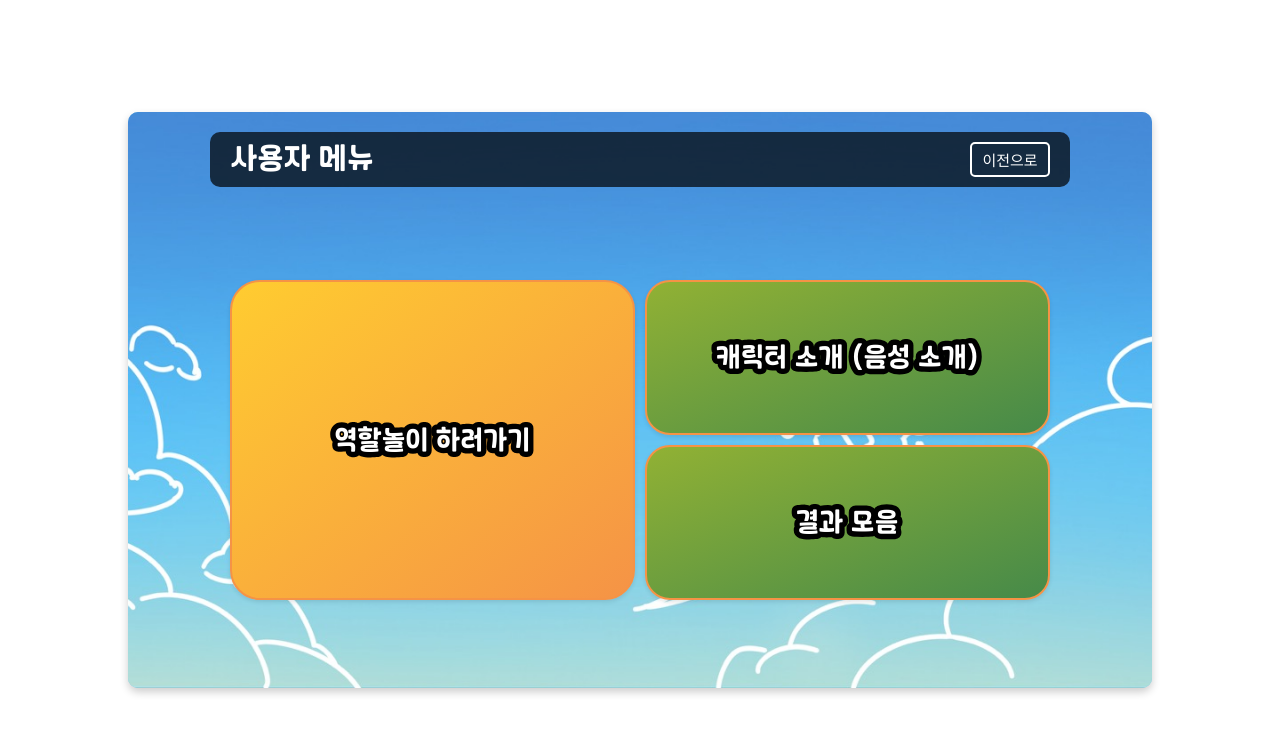
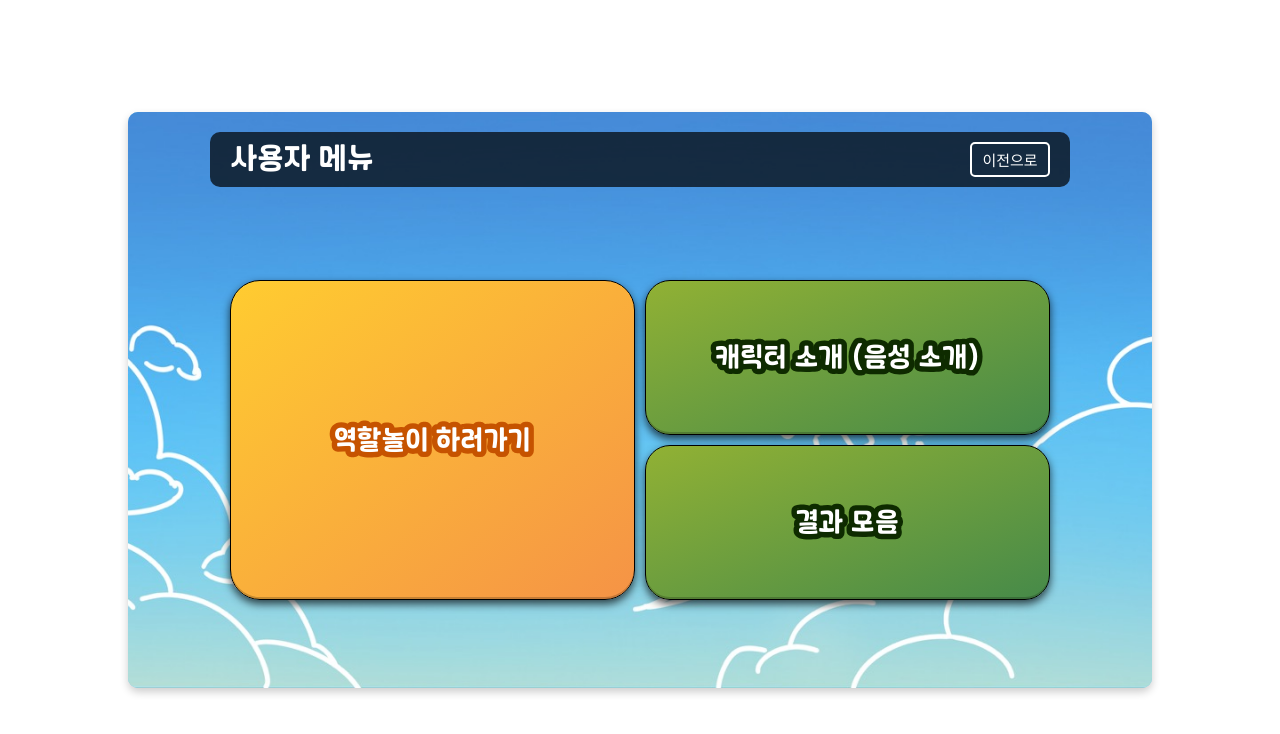
Before and after one commit to Prize-Three/roleplay_frontend, a React (Create React App) app: page / in a window 1280 px wide. Shown: the top 734 px of the page. Built offline with nearby package versions, Linux system fonts and the light colour scheme.

Commit message:
[Home] renderButtonContent에 인자로 style네임 넘겨서, 다른 스타일 적용하기

```diff
--- a/src/pages/Home/Home.jsx
+++ b/src/pages/Home/Home.jsx
@@ -5,15 +5,15 @@ import styles from './Home.module.scss';
 
 function Home() {
     const navigate = useNavigate();
-    const renderButtonContent = (text) => (
+    const renderButtonContent = (text, outlineClass) => (
         <svg className={styles.svgText} viewBox="0 0 200 50" xmlns="http://www.w3.org/2000/svg">
             <text
                 x="50%"
                 y="50%"
                 textAnchor="middle"
                 dominantBaseline="middle"
-                className={styles.textOutline}
-                strokeLinejoin="round" /* 곡선 연결부를 둥글게 */
+                className={outlineClass}
+                strokeLinejoin="round"
             >
                 {text}
             </text>
@@ -29,9 +29,6 @@ function Home() {
         </svg>
     );
 
-
-
-
     return (
         <Layout>
             <div className={styles.homeContainerWrap}>
@@ -43,15 +40,15 @@ function Home() {
                     <div className={styles.buttonContainer}>
                         <div className={styles.leftColumn}>
                             <button className={styles.startBtn} onClick={() => navigate('/situation')}>
-                                {renderButtonContent('역할놀이 하러가기')}
+                                {renderButtonContent('역할놀이 하러가기', styles.startTextOutline)}
                             </button>
                         </div>
                         <div className={styles.rightColumn}>
                             <button className={styles.menuButton} onClick={() => navigate('/voice-manage')}>
-                                {renderButtonContent('캐릭터 소개 (음성 소개)')}
+                                {renderButtonContent('캐릭터 소개 (음성 소개)', styles.menuTextOutline)}
                             </button>
                             <button className={styles.menuButton} onClick={() => navigate('/total-result')}>
-                                {renderButtonContent('결과 모음')}
+                                {renderButtonContent('결과 모음', styles.menuTextOutline)}
                             </button>
                         </div>
                     </div>
--- a/src/pages/Home/Home.module.scss
+++ b/src/pages/Home/Home.module.scss
@@ -87,22 +87,22 @@
 }
 
 .menuButton, .startBtn {
-    border: 2px solid #F59346;
+    border: 1px solid #000000;
     font-family: 'LaundryGothicBold', sans-serif;
-    background: linear-gradient(to bottom right, #FFCC30, #F59346);
+    background: linear-gradient(to top, #F59346, #FFCC30); /* 위쪽으로 그라데이션 방향 변경 */
     font-size: 15px;
     cursor: pointer;
     padding: 20px;
     text-align: center;
     border-radius: 10px;
     transition: background-color 0.3s ease, transform 0.3s ease;
-    box-shadow: 0 2px 4px rgba(0, 0, 0, 0.1);
+    box-shadow: 0 4px 8px rgba(0, 0, 0, 0.7), inset 0 -2px 0 rgba(0, 0, 0, 0.2); /* 외부 및 내부 그림자 추가 */
     width: 100%;
     position: relative;
+
 }
 
 .startBtn {
-
     border-radius: 30px;
     height: 320px;
     background: linear-gradient(
@@ -127,13 +127,19 @@
     height: 100%;
 }
 
-.textOutline {
-    fill: none; /* 내부 색상 없앰 */
-    stroke: black; /* 테두리 색상 */
-    stroke-width: 6px; /* 테두리 두께 */
+.startTextOutline {
+    fill: none;
+    stroke: #C65300; /* startBtn의 테두리 색상 */
+    stroke-width: 6px;
+}
+
+.menuTextOutline {
+    fill: none;
+    stroke: #0E2B00; /* menuButton의 테두리 색상 */
+    stroke-width: 6px;
 }
 
 .textMain {
-    fill: white; /* 본문 텍스트 색상 */
+    fill: white;
     font-family: 'LaundryGothicBold', sans-serif;
 }
```
